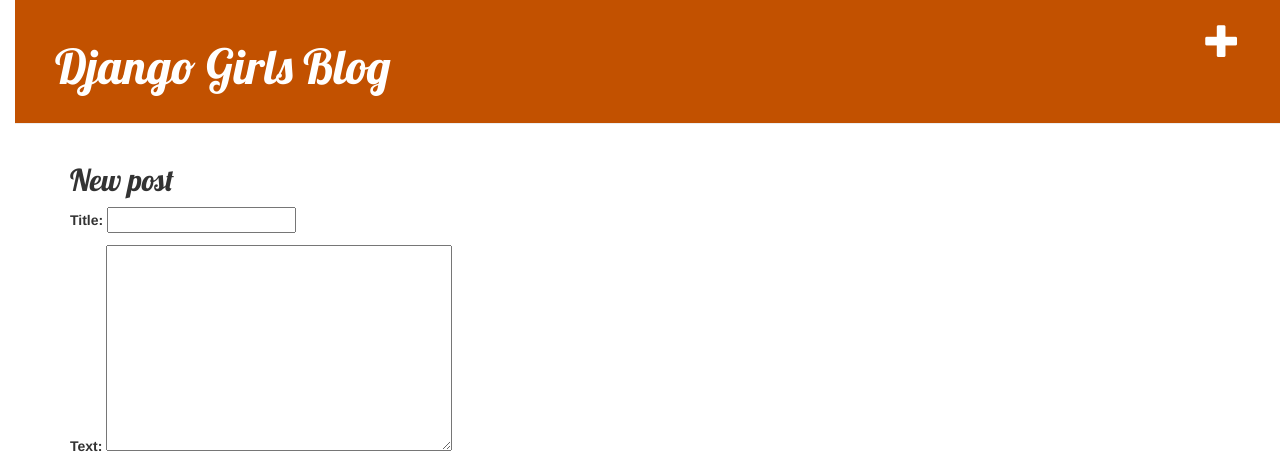
After one commit to agata-bielas/my-first-blog, a Django app: template blog/templates/blog/post_edit.html in a window 1280 px wide. The commit adds this page. Shown: the top 460 px of the page. Run offline with Django 3.2, Linux system fonts and the light colour scheme; the template is opened without the code that fills it: values that come from a table or form of the project are taken from there, others are empty; parts of the project's set-up code (start-up, migrations or seed data) failed here and were passed over; some libraries are stand-ins or nearby versions.

Commit message:
Create Forms

```diff
--- /dev/null
+++ b/blog/forms.py
@@ -0,0 +1,8 @@
+from django import forms
+from .models import Post
+
+class PostForm(forms.ModelForm):
+
+    class Meta:
+        model = Post
+        fields = ('title', 'text',)
--- a/blog/templates/blog/base.html
+++ b/blog/templates/blog/base.html
@@ -11,6 +11,7 @@
 </head>
 <body>
     <div class="page-header">
+        <a href="{% url 'post_new' %}" class="top-menu"><span class="glyphicon glyphicon-plus"></span></a>
         <h1><a href="/">Django Girls Blog</a></h1>
     </div>
     <div class="content container">
--- a/blog/templates/blog/post_detail.html
+++ b/blog/templates/blog/post_detail.html
@@ -7,6 +7,7 @@
             {{ post.published_date }}
         </div>
         {% endif %}
+        <a class="btn btn-default" href="{% url 'post_edit' pk=post.pl %}"><span class="glyphicon glyphicon-pencil"></span></a>
         <h2>{{ post.title }}</h2>
         <p>{{ post.text|linebreaksbr }}</p>
     </div>
--- /dev/null
+++ b/blog/templates/blog/post_edit.html
@@ -0,0 +1,10 @@
+{% extends 'blog/base.html' %}
+
+{% block content %}
+    <h2>New post</h2>
+    <form method="POST" class="'post-form">
+        {% csrf_token %}
+        {{ form.as_p }}
+        <button type="submit" class="save btn btn-default">Save</button>
+    </form>
+{% endblock %}
--- a/blog/urls.py
+++ b/blog/urls.py
@@ -3,6 +3,8 @@
 
 
 urlpatterns = [
-    path('', views.post_list, name="post_list"),
+    path('', views.post_list, name='post_list'),
     path('post/<int:pk>/', views.post_detail, name='post_detail'),
+    path('post/<int:pk>/edit/', views.post_edit, name='post_edit'),
+    path('post/new', views.post_new, name='post_new'),
 ]
```
Also changed, not shown: blog/views.py (+16 -2 lines).
